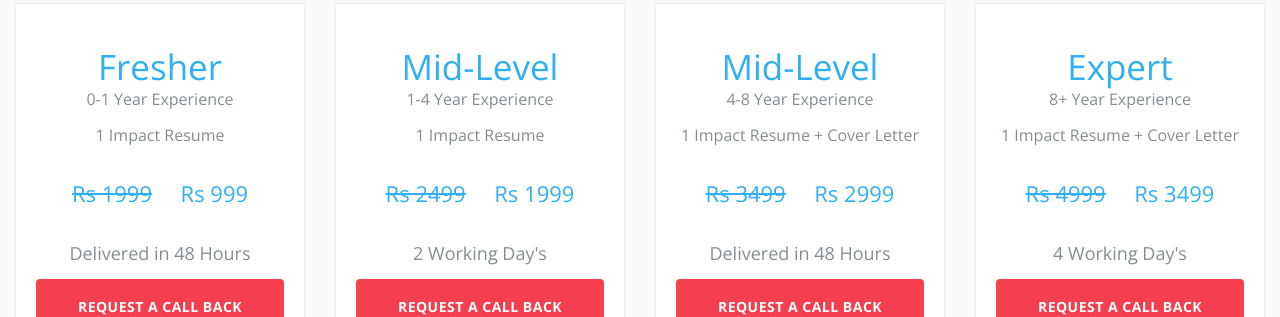
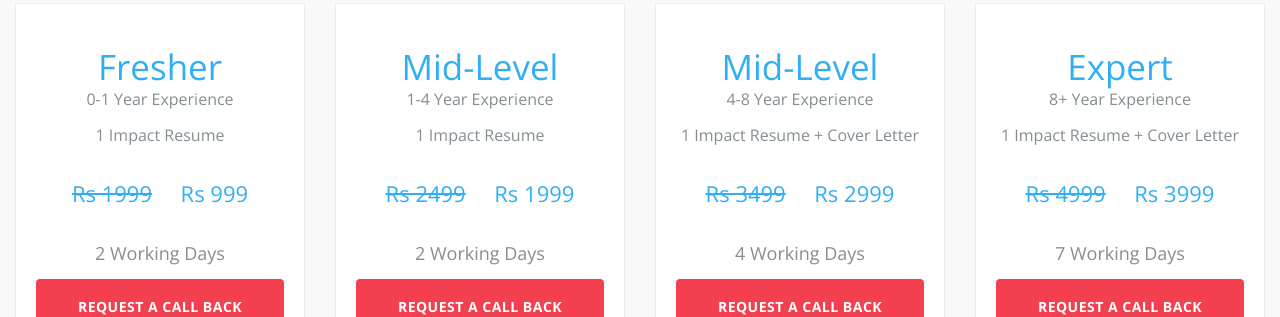
Before and after one commit to Scaledesk/zolo-resume, a plain HTML site: page index.html in a window 1280 px wide. Shown: the part 2229-2546 px from the top of the page. Drawn offline with nearby package versions, Linux system fonts and the light colour scheme; some packages are replaced by stand-ins of ours; no server answers.

Commit message:
edited content in pricing table

```diff
--- a/index.html
+++ b/index.html
@@ -394,7 +394,7 @@
 
                         <p class="f-22 price"> <del>Rs 1999</del> &nbsp; &nbsp; Rs 999</p>
                     </div>
-                    <p class="f-18">Delivered in 48 Hours</p>
+                    <p class="f-18">2 Working Days</p>
 
                     <div class="plan-details">
                         <!--<ul>-->
@@ -428,7 +428,7 @@
 
                         <p class="f-22 price"> <del>Rs 2499</del> &nbsp; &nbsp; Rs 1999</p>
                     </div>
-                    <p class="f-18">2 Working Day's</p>
+                    <p class="f-18">2 Working Days</p>
 
                     <div class="plan-details">
                         <!--<ul>-->
@@ -459,7 +459,7 @@
 
                         <p class="f-22 price"> <del>Rs 3499</del> &nbsp; &nbsp; Rs 2999</p>
                     </div>
-                    <p class="f-18">Delivered in 48 Hours</p>
+                    <p class="f-18">4 Working Days</p>
 
                     <div class="plan-details">
                         <!--<ul>-->
@@ -488,9 +488,9 @@
                     <div class="plan-cta"> <p>8+ Year Experience</p><div>1 Impact Resume + Cover Letter</div> </div>
                     <div class="plan-price custom-price">
 
-                        <p class="f-22 price"> <del>Rs 4999</del> &nbsp; &nbsp; Rs 3499</p>
+                        <p class="f-22 price"> <del>Rs 4999</del> &nbsp; &nbsp; Rs 3999</p>
                     </div>
-                    <p class="f-18">4 Working Day's</p>
+                    <p class="f-18">7 Working Days</p>
 
                     <div class="plan-details">
                         <!--<ul>-->
```
